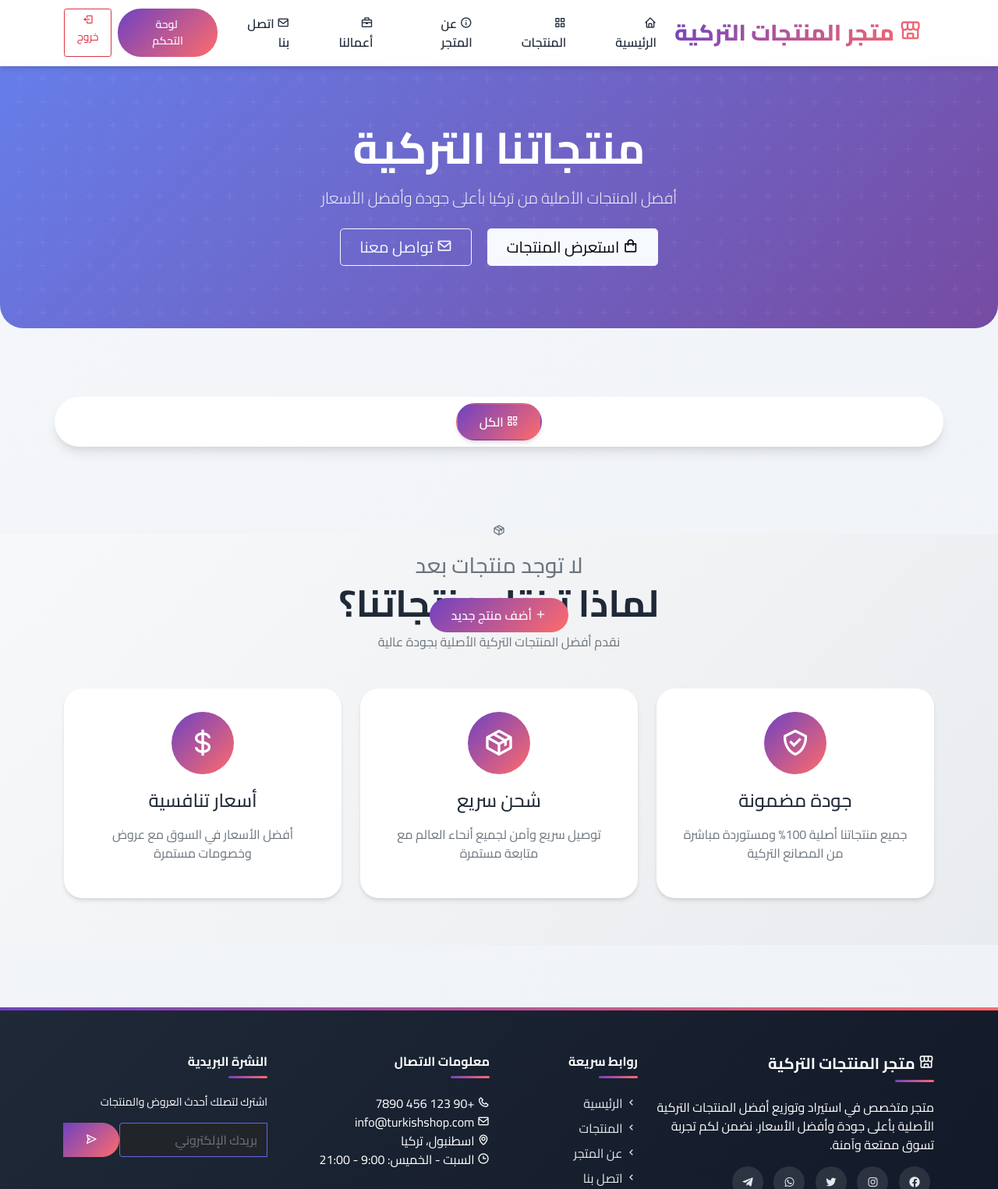
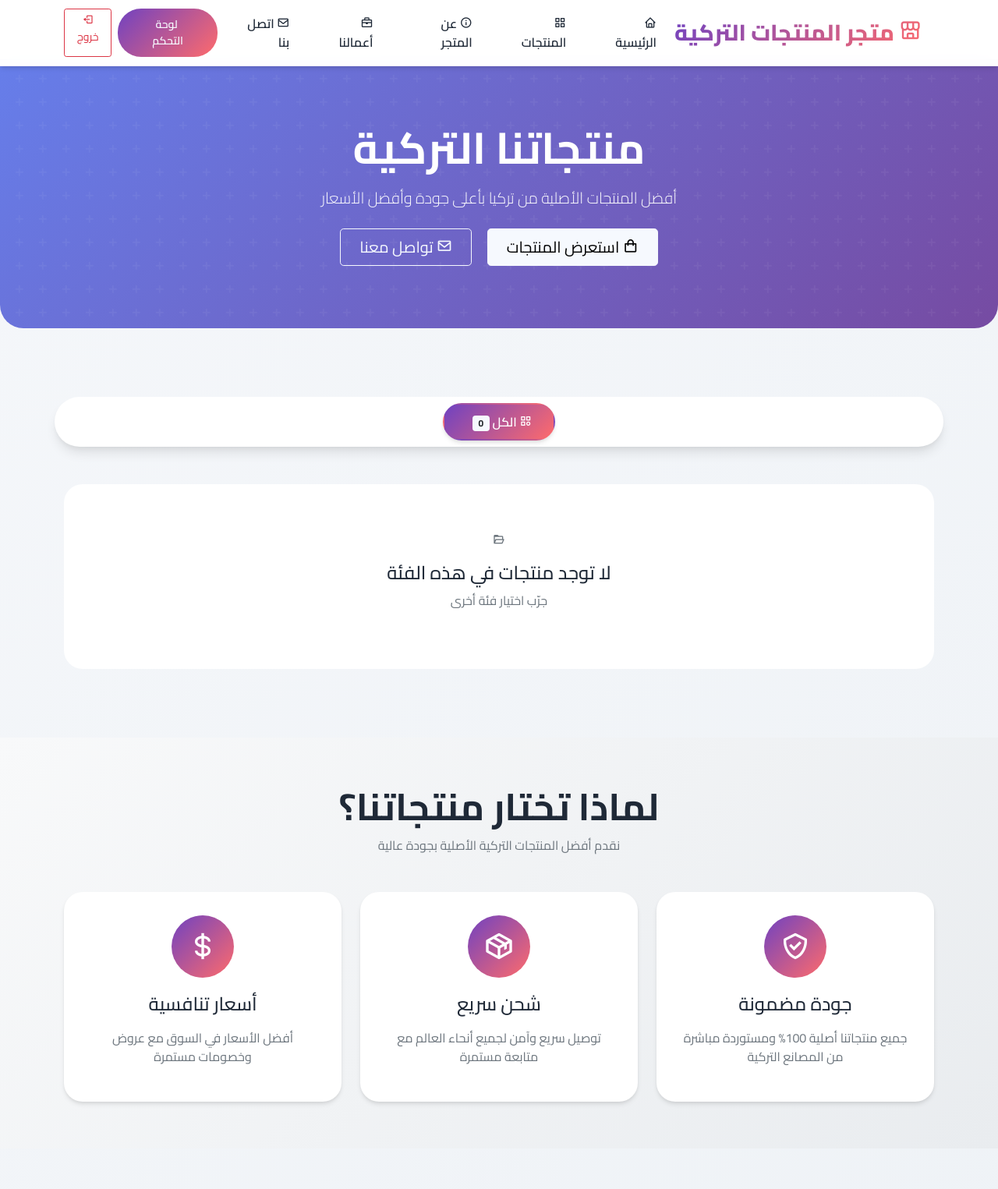
Before and after one commit to haider151500-creator/turkish-shop, a Flask app: template templates/products.html in a window 1280 px wide. Shown: the top 1525 px of the page at 78% size. Run offline with Flask 3, Linux system fonts and the light colour scheme; the template is opened without the code that fills it, so the values that code supplies are empty; the visitor is signed in with stand-in values (Sample User, id 1); some libraries are stand-ins or nearby versions.

Commit message:
تحديث كامل للمشروع

```diff
--- a/templates/products.html
+++ b/templates/products.html
@@ -181,36 +181,19 @@
         color: white;
     }
 
-    /* ========== ترقيم الصفحات ========== */
-    .pagination .page-item .page-link {
-        border-radius: 12px;
-        margin: 0 6px;
-        color: var(--primary-color);
-        border: none;
-        padding: 10px 16px;
-        font-weight: 500;
-        transition: var(--transition);
+    /* ========== رسالة عدم وجود منتجات ========== */
+    .no-products-message {
+        display: none;
+        text-align: center;
+        padding: 60px 20px;
         background: white;
-        box-shadow: var(--shadow-sm);
+        border-radius: 24px;
+        margin-top: 20px;
     }
 
-    .pagination .page-item .page-link:hover {
-        background: linear-gradient(135deg, var(--primary-color), var(--secondary-color));
-        color: white;
-        transform: translateY(-2px);
-        box-shadow: var(--shadow-md);
-    }
-
-    .pagination .page-item.active .page-link {
-        background: linear-gradient(135deg, var(--primary-color), var(--secondary-color));
-        color: white;
-        box-shadow: var(--shadow-md);
-    }
-
-    .pagination .page-item.disabled .page-link {
-        background: #f1f5f9;
-        color: #94a3b8;
-        cursor: not-allowed;
+    .no-products-message.show {
+        display: block;
+        animation: fadeInUp 0.5s ease;
     }
 
     /* ========== تأثيرات إضافية ========== */
@@ -270,12 +253,15 @@
     <div class="row justify-content-center mb-5">
         <div class="filter-btns text-center">
             <button class="filter-btn active" data-filter="all">
-                <i class='bx bx-category'></i> الكل
+                <i class='bx bx-category'></i> الكل <span class="badge bg-light text-dark ms-2">{{ products|length }}</span>
             </button>
             {% for c in categories %}
+            {% set count = products|selectattr('category', 'equalto', c)|list|length %}
+            {% if count > 0 %}
             <button class="filter-btn" data-filter="{{ c }}">
-                <i class='bx bx-tag'></i> {{ c }}
+                <i class='bx bx-tag'></i> {{ c }} <span class="badge bg-light text-dark ms-2">{{ count }}</span>
             </button>
+            {% endif %}
             {% endfor %}
         </div>
     </div>
@@ -334,6 +320,13 @@
                 {% endif %}
             </div>
         {% endif %}
+    </div>
+
+    <!-- رسالة عدم وجود منتجات في الفئة -->
+    <div id="noProductsMessage" class="no-products-message">
+        <i class='bx bx-folder-open bx-lg text-muted'></i>
+        <h4 class="mt-3">لا توجد منتجات في هذه الفئة</h4>
+        <p class="text-muted">جرّب اختيار فئة أخرى</p>
     </div>
 
     <!-- Pagination -->
@@ -406,31 +399,71 @@
 <script src="{{ url_for('static', filename='assets/js/isotope.pkgd.js') }}"></script>
 <script>
     $(document).ready(function() {
-        // Initialize Isotope
-        var $grid = $('#productsGrid').isotope({
+        // التحقق من وجود العناصر
+        var $grid = $('#productsGrid');
+        var $noProductsMsg = $('#noProductsMessage');
+
+        // تهيئة Isotope
+        $grid.isotope({
             itemSelector: '.product-item',
             layoutMode: 'fitRows',
             transitionDuration: '0.6s'
         });
 
-        // Filter items on button click
+        // تحديث عرض رسالة عدم وجود منتجات
+        function updateNoProductsMessage(filteredCount) {
+            if (filteredCount === 0) {
+                $noProductsMsg.addClass('show');
+                $grid.hide();
+            } else {
+                $noProductsMsg.removeClass('show');
+                $grid.show();
+            }
+        }
+
+        // فلترة المنتجات عند النقر على الزر
         $('.filter-btn').click(function() {
             var filterValue = $(this).attr('data-filter');
+            var filteredCount = 0;
+
             if (filterValue === 'all') {
                 $grid.isotope({ filter: '*' });
+                filteredCount = $('.product-item').length;
             } else {
-                $grid.isotope({ filter: '[data-category="' + filterValue + '"]' });
+                $grid.isotope({ filter: function() {
+                    var category = $(this).attr('data-category');
+                    var match = (category === filterValue);
+                    if (match) filteredCount++;
+                    return match;
+                }});
             }
 
-            // Update active button
+            // تحديث عدد العناصر المعروضة
+            setTimeout(function() {
+                var visibleCount = $grid.isotope('getFilteredItemElements').length;
+                updateNoProductsMessage(visibleCount);
+            }, 100);
+
+            // تحديث الزر النشط
             $('.filter-btn').removeClass('active');
             $(this).addClass('active');
+
+            // سجل للتصحيح (يمكن إزالته بعد التأكد من العمل)
+            console.log('تم الفلترة:', filterValue, 'عدد المنتجات المعروضة:', filteredCount);
         });
 
-        // Add animation delay to product items
+        // إضافة تأخير للحركة
         $('.product-item').each(function(index) {
             $(this).css('animation-delay', (index * 0.05) + 's');
         });
+
+        // عرض عدد المنتجات الأولي
+        var initialCount = $('.product-item').length;
+        updateNoProductsMessage(initialCount);
+        console.log('تم تحميل الصفحة. عدد المنتجات:', initialCount);
+        console.log('الفئات الموجودة:', $('.product-item').map(function() {
+            return $(this).attr('data-category');
+        }).get());
     });
 </script>
 {% endblock %}
```
